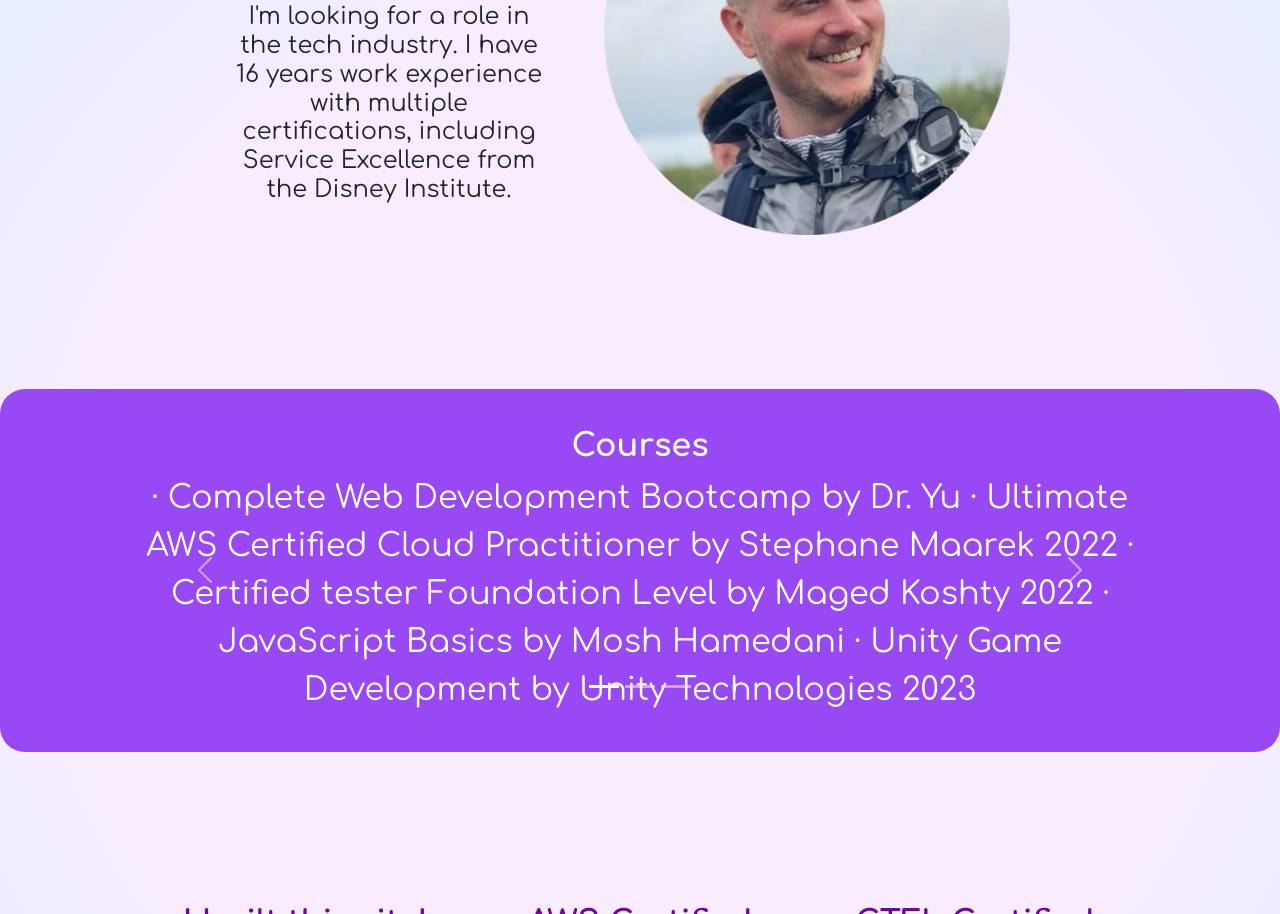
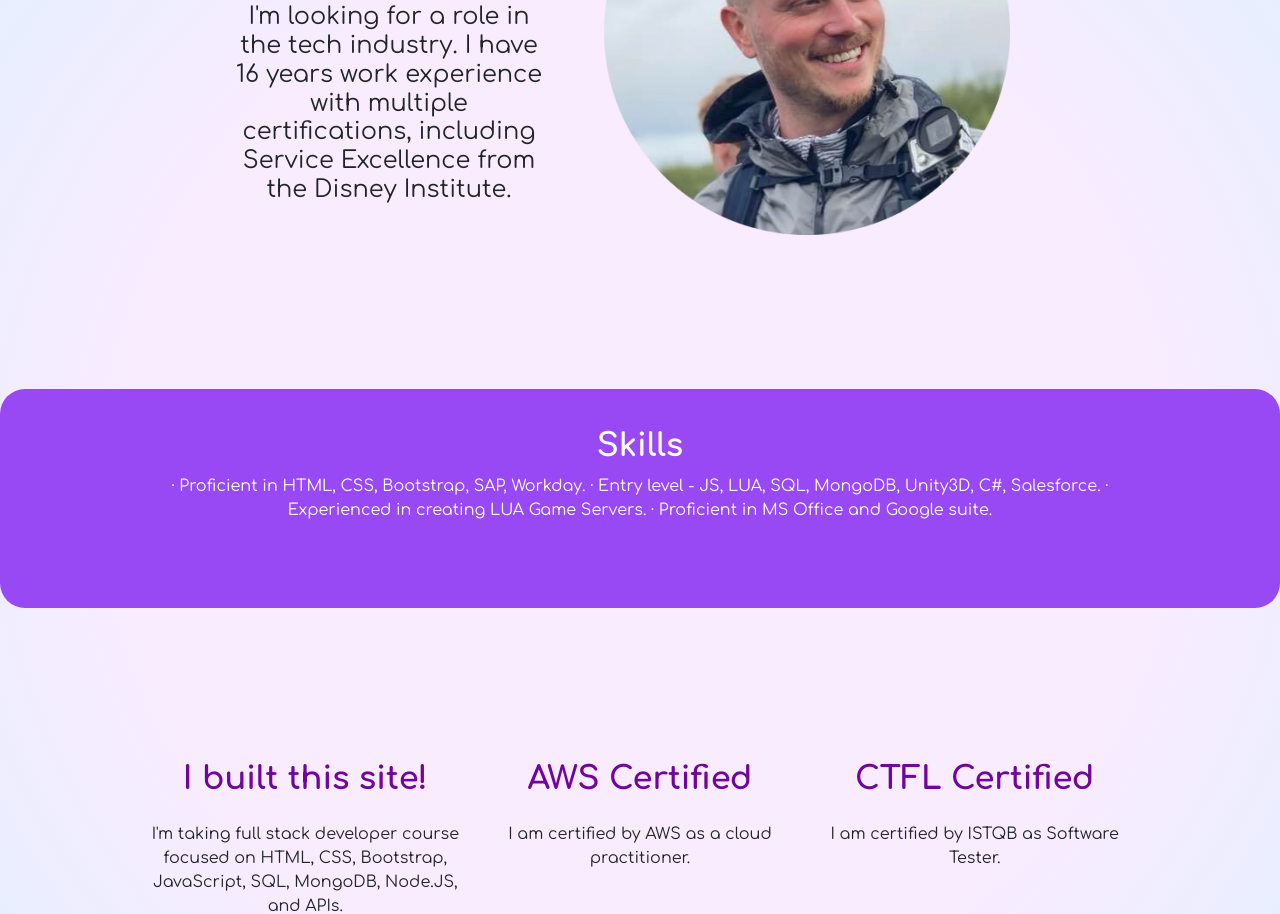
Before and after one commit to Permmm/Permmm.github.io, a plain HTML site: page index.html in a window 1280 px wide. Shown: the part 384-1298 px from the top of the page. Drawn offline with nearby package versions, Linux system fonts and the light colour scheme.

Commit message:
Update index.html

```diff
--- a/index.html
+++ b/index.html
@@ -57,49 +57,14 @@ li {
       <section class="workhistory" id="resume row-cols-1 row-cols-lg-3">
 
 <div class="container-fluid">
-    <div id="carouselExampleIndicators" class="carousel slide" data-bs-ride="true">
-      <div class="carousel-indicators">
-        <button type="button" data-bs-target="#carouselExampleIndicators" data-bs-slide-to="0" class="active" aria-current="true" aria-label="Slide 1"></button>
-        <button type="button" data-bs-target="#carouselExampleIndicators" data-bs-slide-to="1" aria-label="Slide 2"></button>
-        <button type="button" data-bs-target="#carouselExampleIndicators" data-bs-slide-to="2" aria-label="Slide 3"></button>
-      </div>
-      <div class="carousel-inner" style="font-size: 2.5vw;">
-        <div class="carousel-item active">
-          <h2 class="testimonial-text fw-bold">Courses</h2>
-          · Complete Web Development Bootcamp by Dr. Yu
-          · Ultimate AWS Certified Cloud Practitioner by Stephane Maarek 2022
-          · Certified tester Foundation Level by Maged Koshty 2022
-          · JavaScript Basics by Mosh Hamedani
-          · Unity Game Development by Unity Technologies 2023
 
-        </div>
-        <div class="carousel-item">
           <h2 class="testimonial-text fw-bold">Skills</h2>
+          <p>
           · Proficient in HTML, CSS, Bootstrap, SAP, Workday.
-          · Entry level - JS, LUA, SQL, MongoDB, Unity 3D, C#.
-          · Experienced in creating Game Servers.
-
-          </div>
-          <div class="carousel-item">
-            <h2 class="testimonial-text fw-bold">Tech experience</h2>
-            · Proficient in MS Office and Google suite.
-            · Certified AWS Cloud Practitioner.
-            · SAP experience.
-            · Proficient in Workday.
-            · IT system troubleshooting that handled payments and internal network.
-            · Beginner level HTML, CSS, Bootstrap, and JavaScript.
-
-          </div>
-      </div>
-      <button class="carousel-control-prev" type="button" data-bs-target="#carouselExampleIndicators" data-bs-slide="prev">
-        <span class="carousel-control-prev-icon" aria-hidden="true"></span>
-        <span class="visually-hidden">Previous</span>
-      </button>
-      <button class="carousel-control-next justify-content-right" type="button" data-bs-target="#carouselExampleIndicators" data-bs-slide="next">
-        <span class="carousel-control-next-icon" aria-hidden="true"></span>
-        <span class="visually-hidden">Next</span>
-      </button>
-    </div>
+          · Entry level - JS, LUA, SQL, MongoDB, Unity3D, C#, Salesforce.
+          · Experienced in creating LUA Game Servers.
+          · Proficient in MS Office and Google suite.
+        </p>
   </div>
   </section>
 
```
